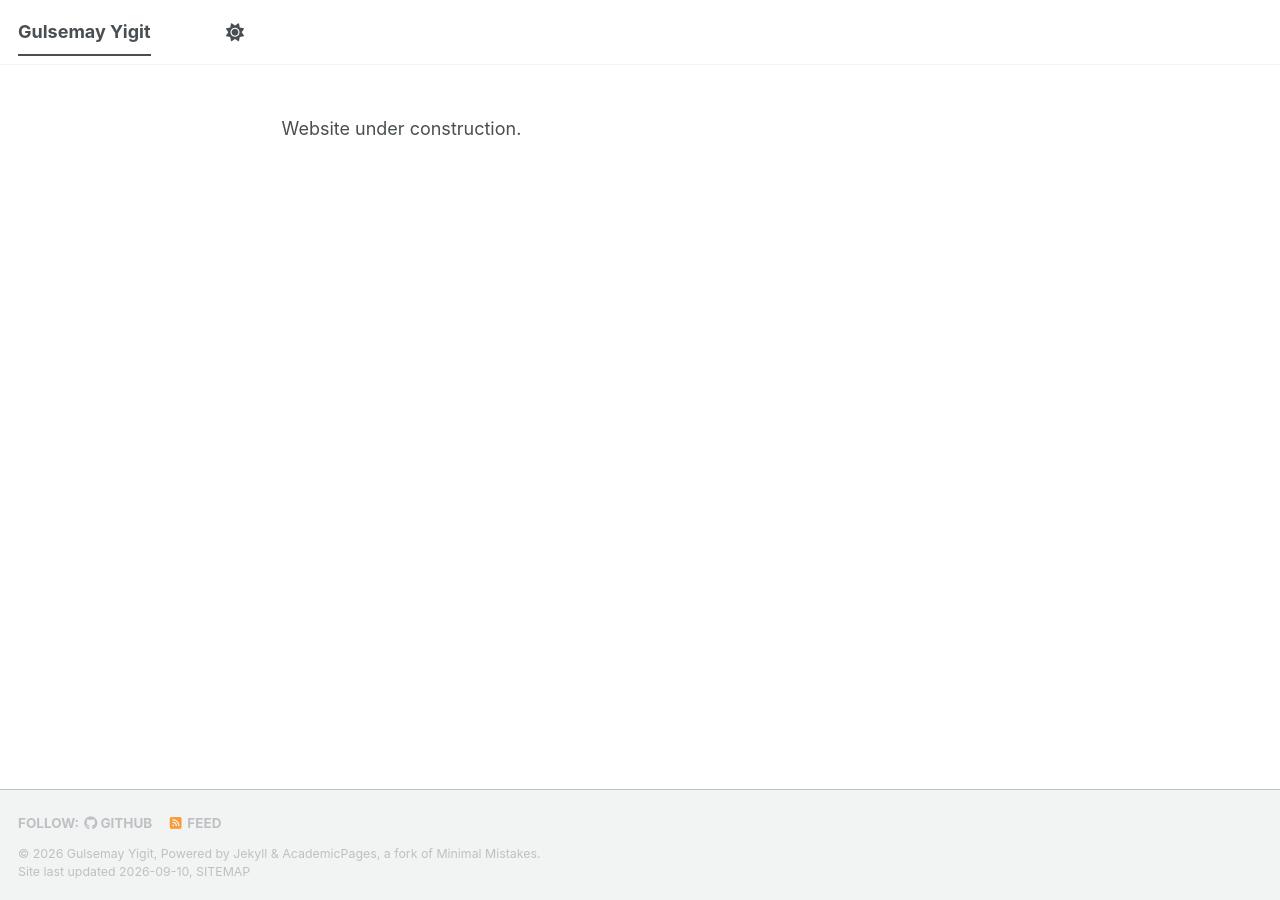
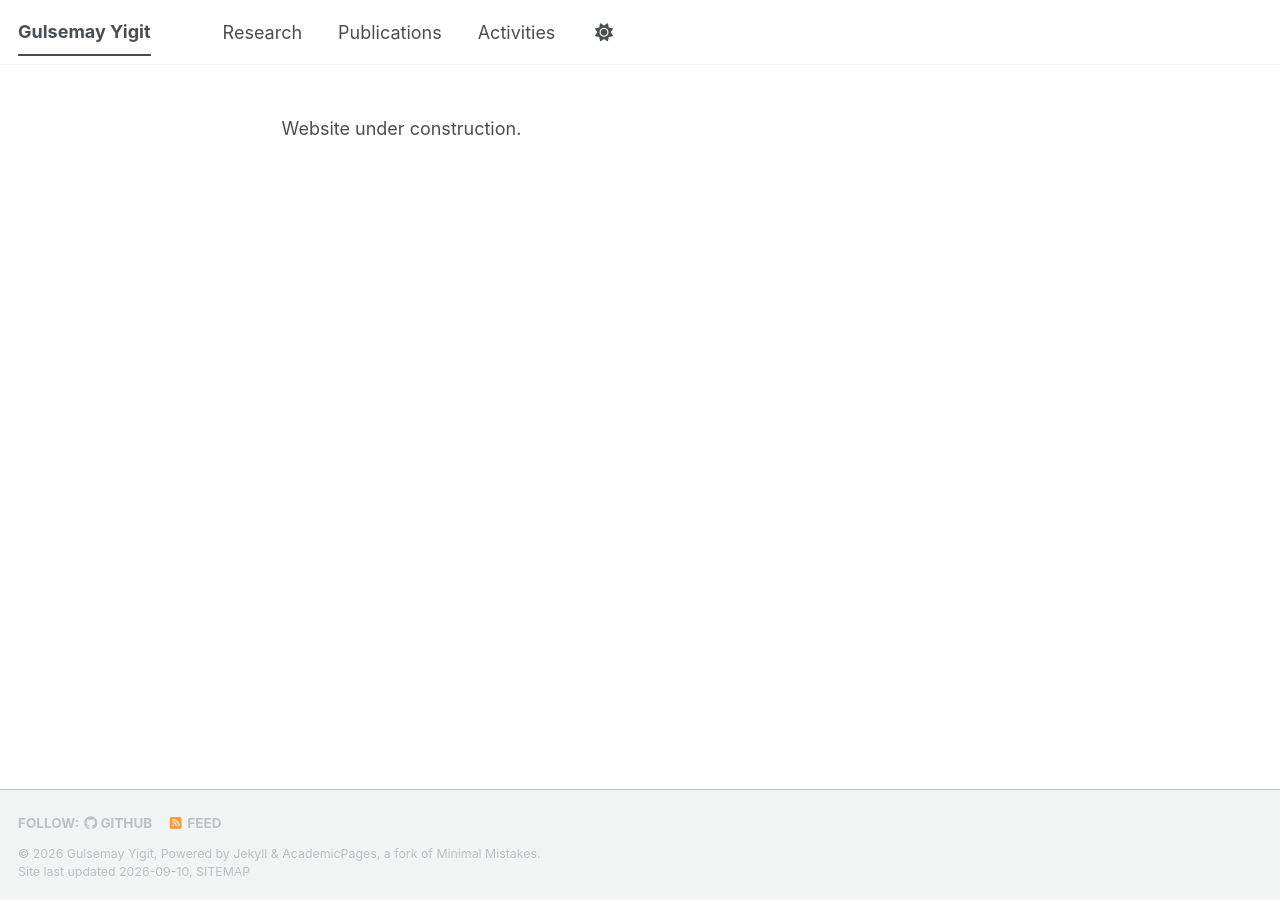
Before and after one commit to gulsemayy/gulsemayy.github.io, a Jekyll site: the page built from _pages/about.md, in a window 1280 px wide. Built offline with Jekyll 4.4.1, drawn with Linux system fonts in a browser that asks for light colours; a style sheet for code colours, icons or effects is not loaded.

Commit message:
Update navigation.yml

```diff
--- a/_data/navigation.yml
+++ b/_data/navigation.yml
@@ -1 +1,9 @@
-main: []
+main:
+  - title: "Research"
+    url: /research/
+
+  - title: "Publications"
+    url: /publications/
+
+  - title: "Activities"
+    url: /activities/
```
